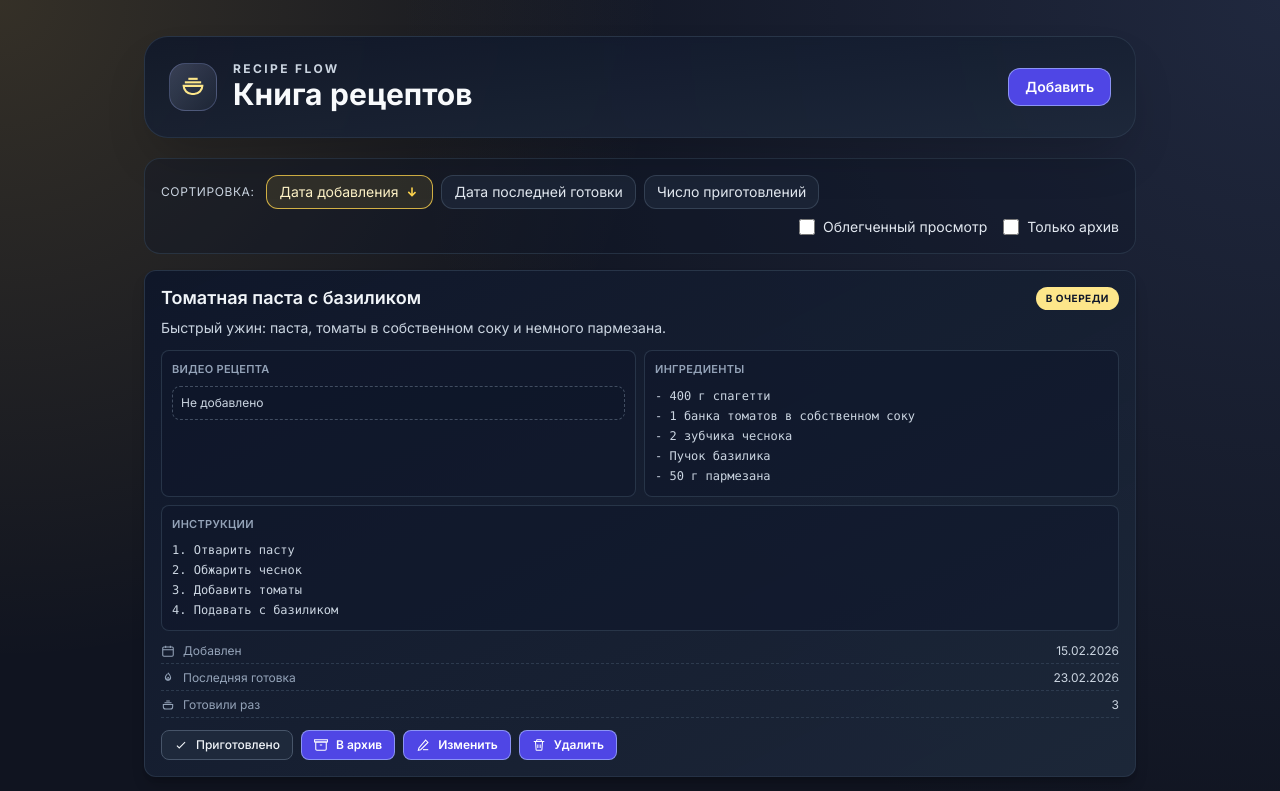
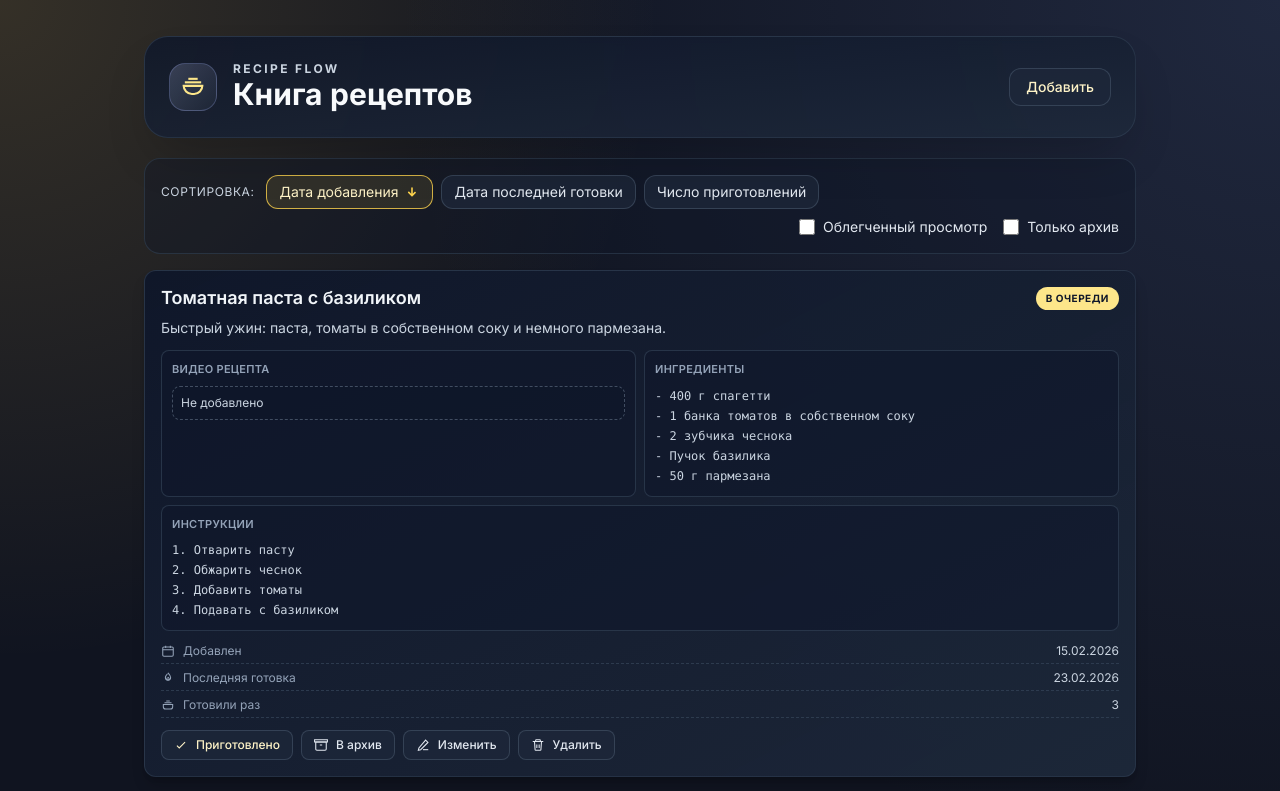
Before and after one commit to Perkin/recepies, a React (Vite) app: page / in a window 1280 px wide. Shown: the top 791 px of the page. Built offline with nearby package versions, Linux system fonts and the light colour scheme.

Commit message:
Adjust button palette to neutral with amber emphasis

```diff
--- a/src/App.jsx
+++ b/src/App.jsx
@@ -221,7 +221,7 @@ export default function App() {
             </label>
 
             <div className="flex flex-wrap gap-2">
-              <button type="submit" className="btn-primary">
+              <button type="submit" className="btn-primary btn-emphasis">
                 {editingId ? 'Сохранить' : 'Добавить'}
               </button>
               <button type="button" className="btn-secondary" onClick={resetForm}>
--- a/src/components/recipe/AppHeader.jsx
+++ b/src/components/recipe/AppHeader.jsx
@@ -17,7 +17,7 @@ export function AppHeader({ onAddRecipe, isFormVisible }) {
         </div>
         <button
           type="button"
-          className="btn-secondary w-full justify-center sm:w-auto"
+          className="btn-secondary btn-emphasis w-full justify-center sm:w-auto"
           onClick={onAddRecipe}
           disabled={isFormVisible}
         >
--- a/src/components/recipe/RecipeCard.jsx
+++ b/src/components/recipe/RecipeCard.jsx
@@ -78,7 +78,7 @@ export function RecipeCard({
 
       <div className="mt-3 grid grid-cols-2 gap-2 sm:flex sm:flex-wrap">
         {isArchiveView ? null : (
-          <button type="button" className="btn-primary btn-compact justify-center" onClick={onCooked}>
+          <button type="button" className="btn-primary btn-emphasis btn-compact justify-center" onClick={onCooked}>
             <CheckIcon className="h-3.5 w-3.5" />
             Приготовлено
           </button>
--- a/src/index.css
+++ b/src/index.css
@@ -28,11 +28,15 @@
   }
 
   .btn-primary {
-    @apply inline-flex items-center gap-2 rounded-xl border border-slate-600 bg-slate-800 px-4 py-2 text-sm font-medium text-slate-100 transition hover:-translate-y-0.5 hover:border-slate-400 hover:bg-slate-700;
+    @apply inline-flex items-center gap-2 rounded-xl border border-slate-600/60 bg-slate-800/70 px-4 py-2 text-sm font-medium text-slate-200 transition hover:-translate-y-0.5 hover:border-slate-500 hover:bg-slate-800;
   }
 
   .btn-secondary {
-    @apply inline-flex items-center gap-2 rounded-xl border border-indigo-300/70 bg-indigo-600 px-4 py-2 text-sm font-semibold text-white transition hover:-translate-y-0.5 hover:border-indigo-200 hover:bg-indigo-500;
+    @apply inline-flex items-center gap-2 rounded-xl border border-slate-600/60 bg-slate-800/70 px-4 py-2 text-sm font-medium text-slate-200 transition hover:-translate-y-0.5 hover:border-slate-500 hover:bg-slate-800;
+  }
+
+  .btn-emphasis {
+    @apply text-amber-100;
   }
 
   .btn-compact {
```
